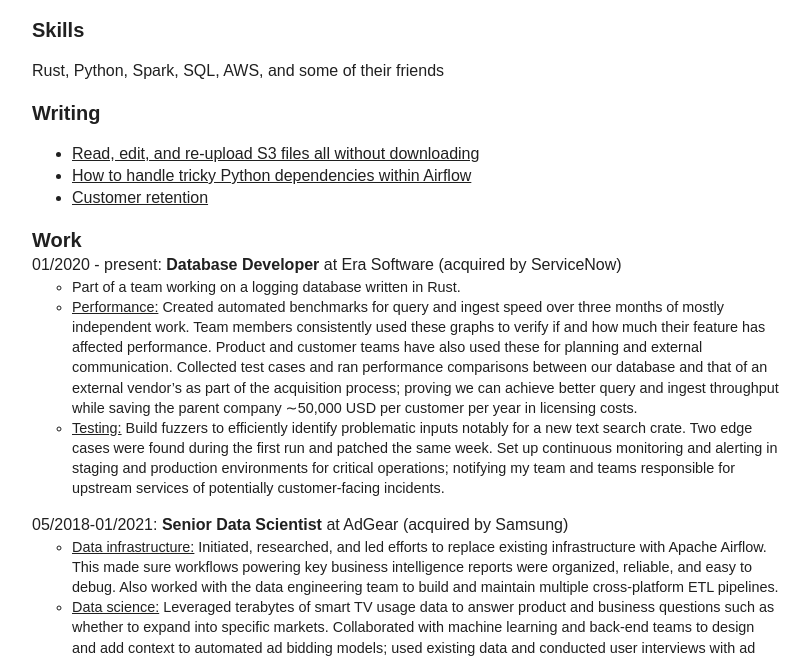
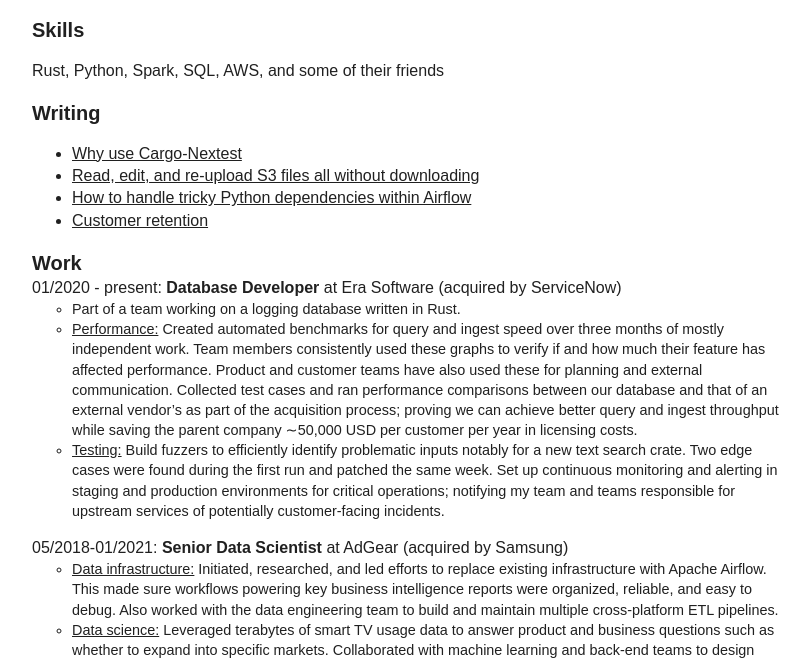
Before and after one commit to carolyz/carolyz.github.io, a plain HTML site: page index.html in a window 1280 px wide. Shown: the part 133-793 px from the top of the page, without its empty margins (233-1043 px from the left). Drawn offline with Linux system fonts and the light colour scheme.

Commit message:
Add link to homepage as well

```diff
--- a/index.html
+++ b/index.html
@@ -38,6 +38,7 @@
         <div class="writing">
             <h2>Writing</h2>
             <ul>
+                <li><u><a href="blog/cargonextest.html">Why use Cargo-Nextest</a></u></li>
                 <li><u><a href="blog/s3_files.html">Read, edit, and re-upload S3 files all without downloading</a></u></li>
                 <li><u><a href="blog/airflow.html">How to handle tricky Python dependencies within Airflow</a></u></li>
                 <li><u><a href="blog/retention.html">Customer retention</a></u></li>
```
